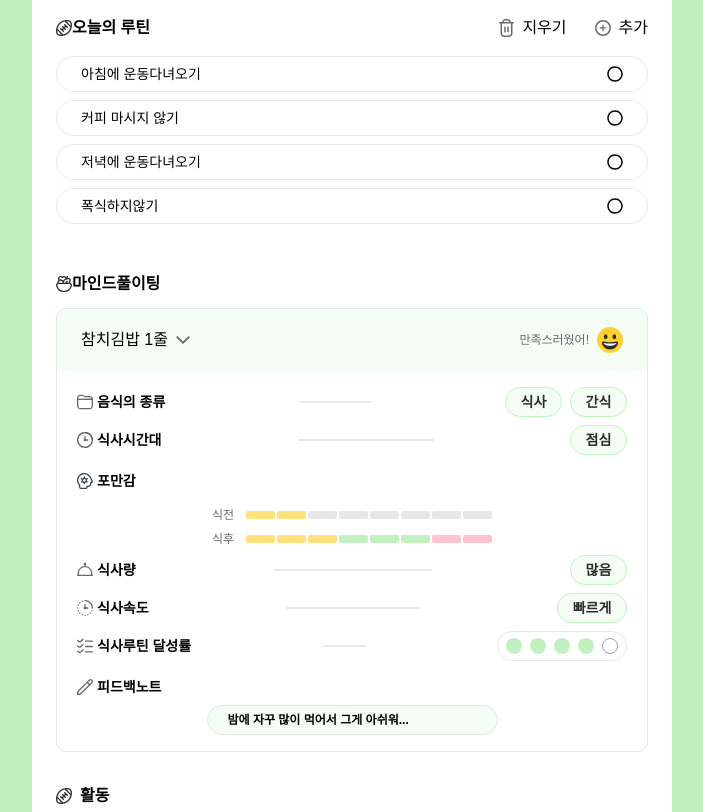
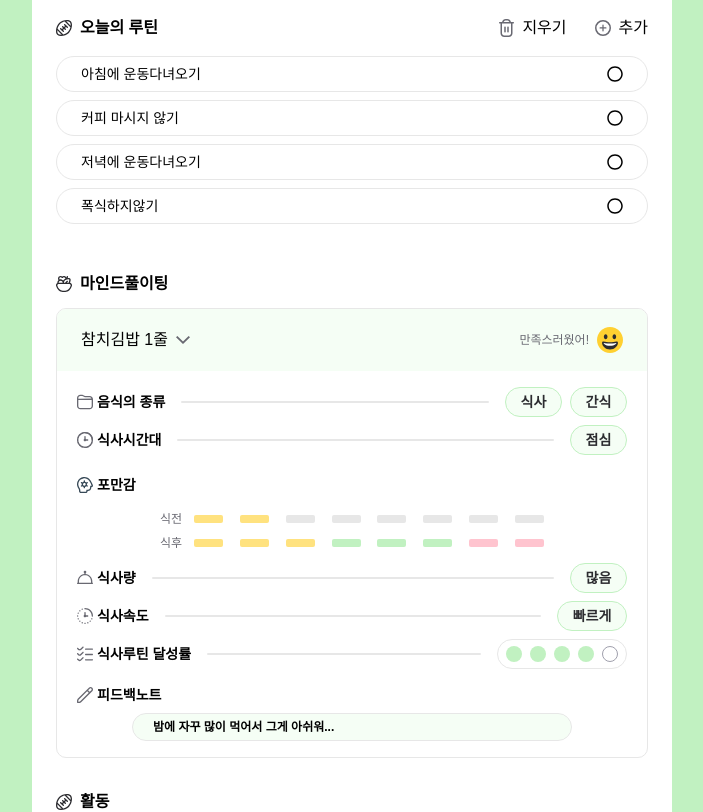
Before and after one commit to hatoruday/mindeating-front, a Next.js app: page /info in a window 1280 px wide. Shown: the top 812 px of the page, without its empty margins (288-991 px from the left). Built offline with nearby package versions, Linux system fonts and the light colour scheme; a web font is replaced by a local one.

Commit message:
info-mind completion

```diff
--- a/components/userInfoDisplay/mindFullEating/mealRoutineRatio.tsx
+++ b/components/userInfoDisplay/mindFullEating/mealRoutineRatio.tsx
@@ -7,7 +7,7 @@ export default function MealRoutineRatio({
   mealRoutineList: number[];
 }) {
   return (
-    <div className="flex items-center gap-2 px-2  h-[30px] rounded-[40px] border border-[#e7e7e7]">
+    <div className="flex flex-shrink-0 flex-grow-0 items-center gap-2 px-2  h-[30px] rounded-[40px] border border-[#e7e7e7]">
       {mealRoutineList.map((meal, mealIndex) => {
         return (
           <div key={mealIndex}>
--- a/components/userInfoDisplay/mindFullEating/mindFullEating.tsx
+++ b/components/userInfoDisplay/mindFullEating/mindFullEating.tsx
@@ -42,7 +42,7 @@ export default function MindFullEating() {
   return (
     <div className="flex flex-col ">
       <header className="flex w-full py-3 justify-between">
-        <div className="flex">
+        <div className="flex gap-2">
           <Image
             src="/info/mindFullEatingIcon.svg"
             width={16}
@@ -60,19 +60,19 @@ export default function MindFullEating() {
         />
         <section className="flex px-2 flex-col gap-y-2 py-4">
           <article className="flex justify-between px-3 items-center">
-            <div className="flex gap-1">
+            <div className="flex gap-1 flex-shrink-0 flex-grow-0">
               <Image
                 src="/info/mindFolderIcon.svg"
                 width={16}
                 height={16}
                 alt="folder"
               />
-              <p className="text-sm font-semibold text-left text-[#696972">
+              <p className="text-sm flex-shrink-0 flex-grow-0 font-semibold text-left text-[#696972">
                 음식의 종류
               </p>
             </div>
-            <div className="w-[71px] h-[2px] bg-[#E7E7E7]"></div>
-            <div className="flex gap-2">
+            <div className="w-full mx-4 rounded-md h-[2px] bg-black4"></div>
+            <div className="flex gap-2 flex-shrink-0 flex-grow-0">
               <div className="flex justify-center content-center items-center w-[57px] h-[30px] rounded-[40px] bg-[#f5fef5] border border-[#c1f1c1]">
                 <p className="text-sm font-semibold text-[#2c2c30]">
                   {foodCategory}
@@ -86,7 +86,7 @@ export default function MindFullEating() {
             </div>
           </article>
           <article className="flex justify-between px-3 items-center">
-            <div className="flex gap-1">
+            <div className="flex gap-1 flex-shrink-0 flex-grow-0">
               <Image
                 src="/info/clockIcon.svg"
                 width={16}
@@ -97,15 +97,15 @@ export default function MindFullEating() {
                 식사시간대
               </p>
             </div>
-            <div className="w-[136px] h-[2px] bg-[#E7E7E7]"></div>
-            <div className="flex justify-center content-center items-center w-[57px] h-[30px] rounded-[40px] bg-[#f5fef5] border border-[#c1f1c1]">
+            <div className="w-full mx-4 rounded-md h-[2px] bg-black4"></div>
+            <div className="flex flex-grow-0 flex-shrink-0 justify-center content-center items-center w-[57px] h-[30px] rounded-[40px] bg-[#f5fef5] border border-[#c1f1c1]">
               <p className="text-sm font-semibold text-[#2c2c30]">
                 {eatingTime}
               </p>
             </div>
           </article>
-          <article className="flex flex-col justify-between px-3 items-center">
-            <header className="flex gap-1 w-full py-2">
+          <article className="flex flex-col content-center justify-between px-3 items-center">
+            <header className="flex gap-1 w-full py-3">
               <Image
                 src="/info/fi-rr-head-side-thinking.svg"
                 width={16}
@@ -116,21 +116,21 @@ export default function MindFullEating() {
                 포만감
               </p>
             </header>
-            <div className="flex gap-3 py-2">
-              <p className="text-xs font-medium text-left text-[#696972]">
+            <div className="flex w-full gap-3 py-1 justify-center">
+              <p className="flex-shrink-0 flex-grow-0 text-xs font-medium text-left text-[#696972]">
                 식전
               </p>
               <StatusBar statusList={beforeEatingSatiety} />
             </div>
-            <div className="flex gap-3">
-              <p className="text-xs font-medium text-left text-[#696972]">
+            <div className="flex w-full gap-3 py-1 justify-center">
+              <p className="flex-shrink-0 flex-grow-0  text-xs font-medium text-left text-[#696972]">
                 식후
               </p>
               <StatusBar statusList={afterEatingSatiety} />
             </div>
           </article>
           <article className="flex justify-between px-3 items-center">
-            <div className="flex gap-1">
+            <div className="flex flex-shrink-0 flex-grow-0 gap-1">
               <Image
                 src="/info/fi-rr-room-service.svg"
                 width={16}
@@ -141,13 +141,13 @@ export default function MindFullEating() {
                 식사량
               </p>
             </div>
-            <div className="w-[158px] h-[2px] bg-[#E7E7E7]"></div>
-            <div className="flex justify-center content-center items-center w-[57px] h-[30px] rounded-[40px] bg-[#f5fef5] border border-[#c1f1c1]">
+            <div className="w-full mx-4 rounded-md h-[2px] bg-black4"></div>
+            <div className="flex flex-shrink-0 flex-grow-0 justify-center content-center items-center w-[57px] h-[30px] rounded-[40px] bg-[#f5fef5] border border-[#c1f1c1]">
               <p className="text-sm font-semibold text-[#2c2c30]">{mealSize}</p>
             </div>
           </article>
           <article className="flex justify-between px-3 items-center">
-            <div className="flex gap-1">
+            <div className="flex flex-shrink-0 flex-grow-0 gap-1">
               <Image
                 src="/info/fi-rr-time-quarter-past.svg"
                 width={16}
@@ -158,15 +158,15 @@ export default function MindFullEating() {
                 식사속도
               </p>
             </div>
-            <div className="w-[133px] h-[2px] bg-[#E7E7E7]"></div>
-            <div className="flex justify-center content-center items-center w-[70px] h-[30px] rounded-[40px] bg-[#f5fef5] border border-[#c1f1c1]">
+            <div className="w-full mx-4 rounded-md h-[2px] bg-black4"></div>
+            <div className="flex flex-shrink-0 flex-grow-0 justify-center content-center items-center w-[70px] h-[30px] rounded-[40px] bg-[#f5fef5] border border-[#c1f1c1]">
               <p className="text-sm font-semibold text-[#2c2c30]">
                 {mealVelocity}
               </p>
             </div>
           </article>
           <article className="flex justify-between px-3 items-center">
-            <div className="flex gap-1">
+            <div className="flex flex-shrink-0 flex-grow-0 gap-1">
               <Image
                 src="/info/mealRoutingAchievementRatio.svg"
                 width={16}
@@ -177,7 +177,7 @@ export default function MindFullEating() {
                 식사루틴 달성률
               </p>
             </div>
-            <div className="w-[43px] h-[2px] bg-[#E7E7E7]"></div>
+            <div className="w-full mx-4 rounded-md h-[2px] bg-black4"></div>
             <MealRoutineRatio mealRoutineList={mealRoutineList} />
           </article>
           <article className="flex flex-col justify-between px-3 items-center">
@@ -192,7 +192,7 @@ export default function MindFullEating() {
                 피드백노트
               </p>
             </header>
-            <div className="flex items-center px-5 w-[291px] h-[30px] rounded-[40px] bg-[#f5fef5] border border-[#e7e7e7]">
+            <div className="flex items-center px-5 w-4/5 py-1 rounded-[40px] bg-[#f5fef5] border border-[#e7e7e7]">
               <p className="font-semibold  text-[12px]">{feedbackContent}</p>
             </div>
           </article>
--- a/components/userInfoDisplay/mindFullEating/statusBar.tsx
+++ b/components/userInfoDisplay/mindFullEating/statusBar.tsx
@@ -2,7 +2,7 @@ export default function StatusBar({ statusList }: { statusList: number[] }) {
   //피그마 설계시 8칸의 길이를 가짐. 0 : 빨간색, 1 : 노란색, 2: 초록색, 3: 회색(미기록)
   const statusToColor = ["bg-red1", "bg-yellow1", "bg-green2", "bg-black4"];
   return (
-    <div className="flex items-center gap-0.5">
+    <div className={`flex max-w-[350px] w-full items-center justify-between`}>
       {statusList.map((status, statusIndex) => {
         return (
           <div
--- a/components/userInfoDisplay/routine/routine.tsx
+++ b/components/userInfoDisplay/routine/routine.tsx
@@ -110,7 +110,7 @@ export default function Routine() {
   return (
     <div className="flex flex-col ">
       <header className="flex w-full justify-between">
-        <div className="flex">
+        <div className="flex gap-2">
           <Image
             src="/info/routineIcon.svg"
             width={16}
```
